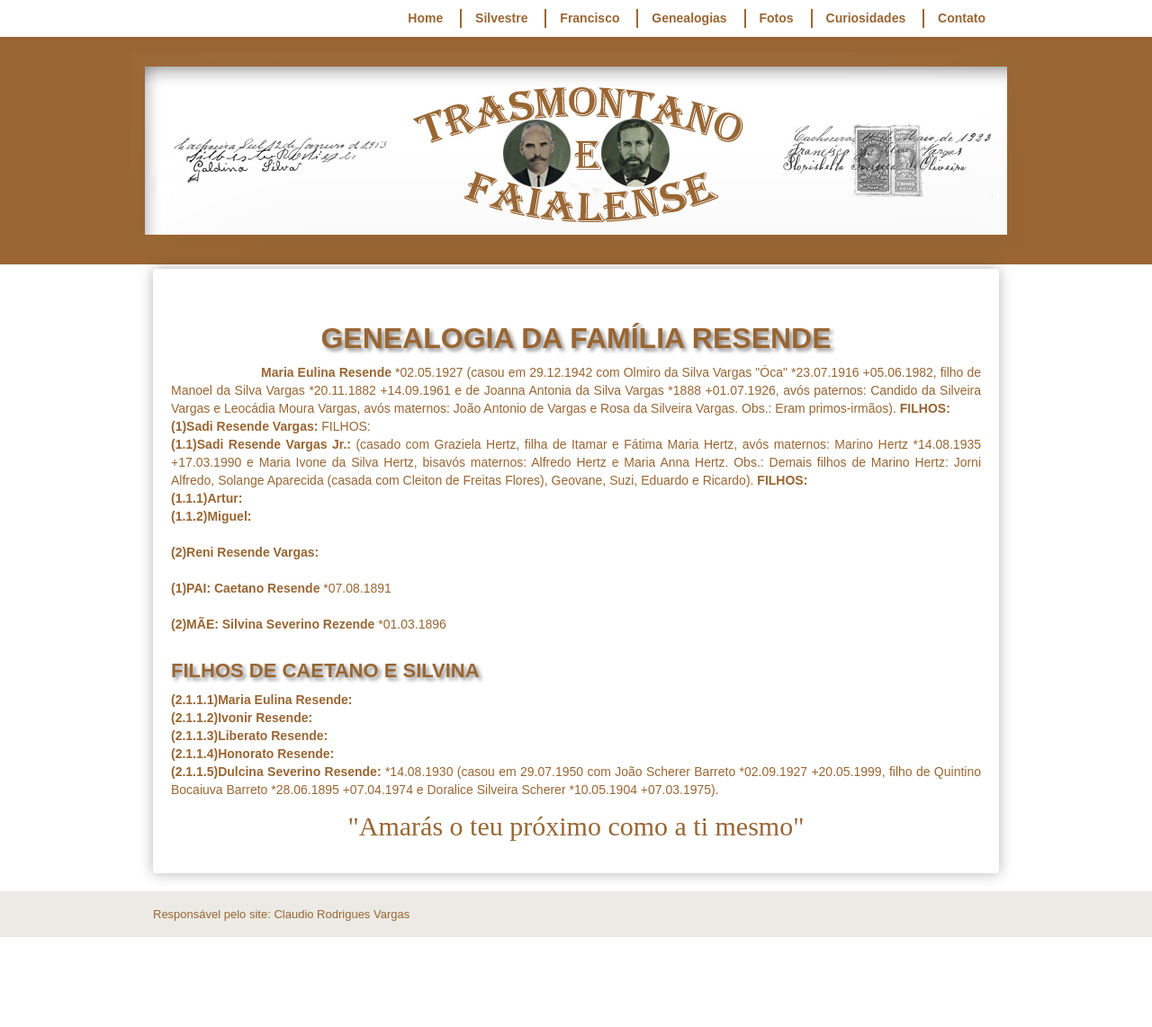
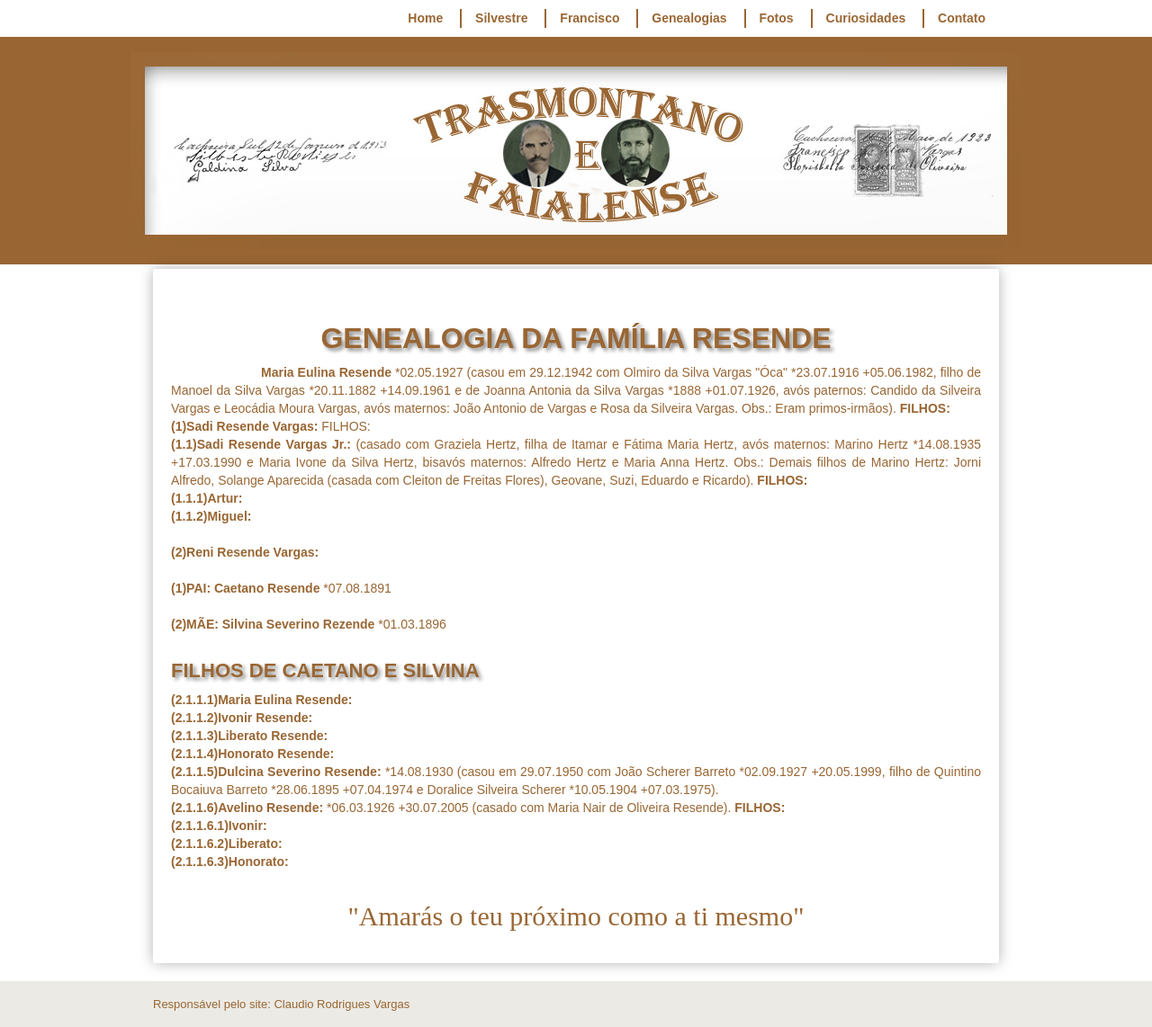
Before and after one commit to claudiovargas1955/claudiovargas1955.github.io, a Jekyll site: the page built from _pages/familia-resende.html, in a window 1280 px wide. Shown: the whole page at 90% size. Built offline with Jekyll 4.4.1, drawn with Linux system fonts in a browser that asks for light colours; some web fonts are replaced; before the commit the page ends 1042 px from its top, so only the background shows below that.

Commit message:
Update familia-resende.html

```diff
--- a/_pages/familia-resende.html
+++ b/_pages/familia-resende.html
@@ -119,5 +119,9 @@ Jorni Alfredo, Solange Aparecida (casada com Cleiton de Freitas Flores), Geovane
     <b>(2.1.1.4)Honorato Resende: </b><br>
     <b>(2.1.1.5)Dulcina Severino Resende: </b>*14.08.1930 (casou em 29.07.1950 com João Scherer Barreto *02.09.1927 +20.05.1999, filho
     de Quintino Bocaiuva Barreto *28.06.1895 +07.04.1974 e Doralice Silveira Scherer *10.05.1904 +07.03.1975).<br>
+    <b>(2.1.1.6)Avelino Resende: </b>*06.03.1926 +30.07.2005 (casado com Maria Nair de Oliveira Resende). <b>FILHOS: </b><br>
+      <b>(2.1.1.6.1)Ivonir: </b><br>
+      <b>(2.1.1.6.2)Liberato: </b><br>
+      <b>(2.1.1.6.3)Honorato: </b><br><br>
 
   <p style="text-align:center; color:#996633; font-size:30px; font-family: 'Rancho', cursive ">"Amarás o teu próximo como a ti mesmo"</p>
```
